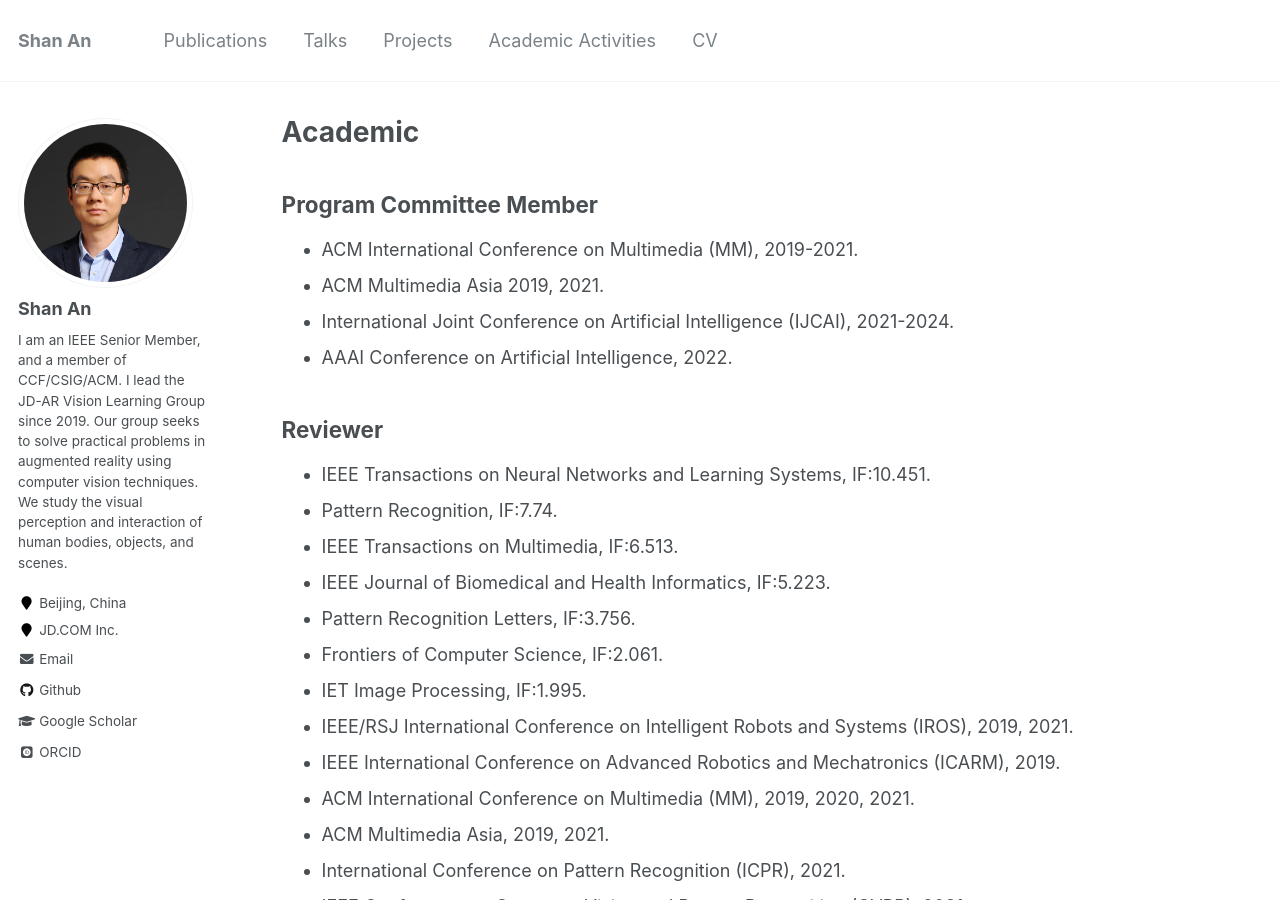
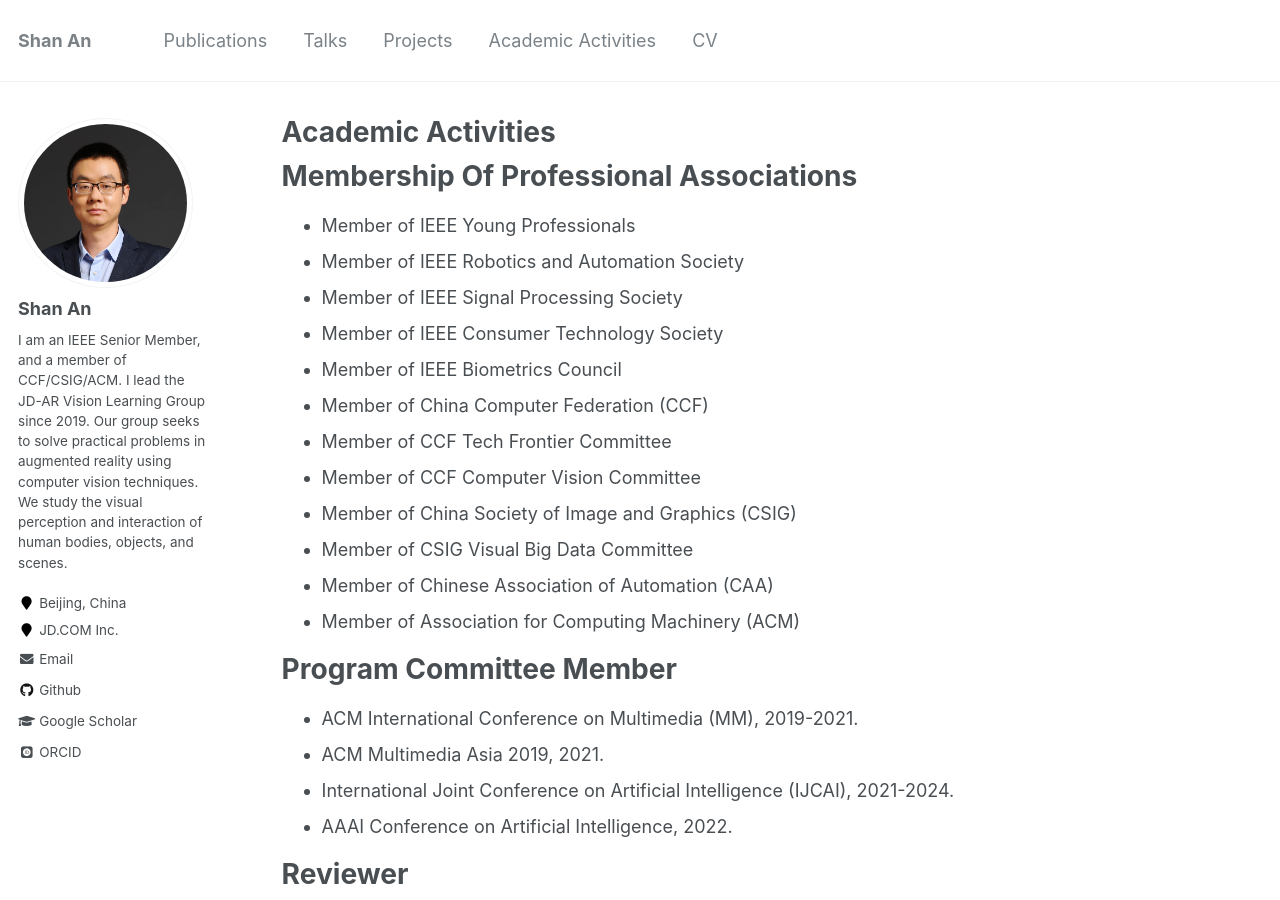
Before and after one commit to anshan-XR-ROB/anshan-XR-ROB.github.io, a Jekyll site: the page built from _teaching/2-Academic Activities 1.md, in a window 1280 px wide and 900 px high. Built offline with Jekyll 4.4.1, drawn with Linux system fonts in a browser that asks for light colours; some web fonts are replaced.

Commit message:
Update 2-Academic Activities 1.md

```diff
--- a/_teaching/2-Academic Activities 1.md
+++ b/_teaching/2-Academic Activities 1.md
@@ -1,19 +1,36 @@
 ---
 layout: archive
-title: "Academic"
+title: "Academic Activities"
 permalink: /teaching/2-Academic Activities 1
 author_profile: true
 redirect_from:
   - /resume
 ---
 
-## Program Committee Member ##
+Membership Of Professional Associations
+======
+* Member of IEEE Young Professionals
+* Member of IEEE Robotics and Automation Society
+* Member of IEEE Signal Processing Society
+* Member of IEEE Consumer Technology Society
+* Member of IEEE Biometrics Council
+* Member of China Computer Federation (CCF)
+* Member of CCF Tech Frontier Committee
+* Member of CCF Computer Vision Committee
+* Member of China Society of Image and Graphics (CSIG)
+* Member of CSIG Visual Big Data Committee
+* Member of Chinese Association of Automation (CAA)
+* Member of Association for Computing Machinery (ACM)
+
+Program Committee Member
+======
 * ACM International Conference on Multimedia (MM), 2019-2021.
 * ACM Multimedia Asia 2019, 2021.
 * International Joint Conference on Artificial Intelligence (IJCAI), 2021-2024.
 * AAAI Conference on Artificial Intelligence, 2022.
 
-## Reviewer ##
+Reviewer
+======
 * IEEE Transactions on Neural Networks and Learning Systems, IF:10.451.
 * Pattern Recognition, IF:7.74.
 * IEEE Transactions on Multimedia, IF:6.513.
```
